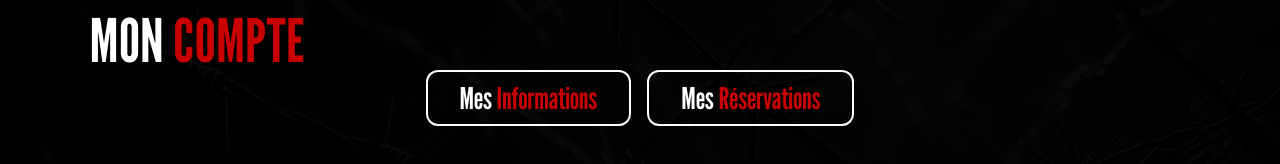
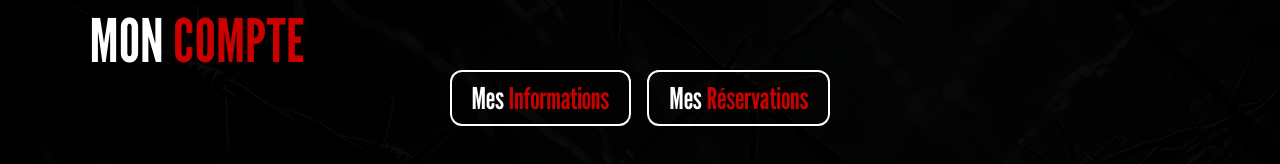
Before and after one commit to creach-t/ZombieLand-front, a React (Vite) app: page /mes-messages in a window 1280 px wide. Shown: the part 134-298 px from the top of the page. Built offline with nearby package versions, Linux system fonts and the light colour scheme; no server answers.

Commit message:
style: :lipstick: improved chatbox z-index

```diff
--- a/src/components/ChatBox/ChatBox.tsx
+++ b/src/components/ChatBox/ChatBox.tsx
@@ -150,7 +150,7 @@ function ChatBox() {
   }
 
   return (
-    <div className="chat-window m-auto p-4 border-white border-2 rounded-xl h-[550px] w-11/12 z-50 right-20 bottom-24 flex flex-col justify-between">
+    <div className="chat-window m-auto p-4 border-white border-2 rounded-xl h-[550px] w-11/12 right-20 bottom-24 flex flex-col justify-between">
       <div
         ref={ref}
         className="chat-messages h-3/4 w-full rounded-xl overflow-y-auto p-2"
--- a/src/components/pages/MyMessages.tsx
+++ b/src/components/pages/MyMessages.tsx
@@ -21,13 +21,13 @@ function MyMessages() {
         <div className="flex gap-4">
           <Link
             to={`/mon-compte`}
-            className="text-3xl text-white border-white border-2 rounded-xl px-8 py-2 text-center mb-10"
+            className="text-3xl text-white border-white border-2 rounded-xl px-5 py-2 text-center mb-10"
           >
             Mes <em className="text-redZombie ">Informations</em>
           </Link>
           <Link
             to="/mes-reservations"
-            className="text-3xl text-white border-white border-2 rounded-xl px-8 py-2 text-center mb-10"
+            className="text-3xl text-white border-white border-2 rounded-xl px-5 py-2 text-center mb-10"
           >
             Mes <em className="text-redZombie ">Réservations</em>
           </Link>
```
